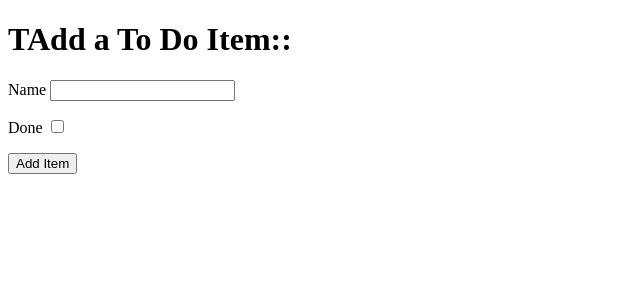
After one commit to Erik1007/Hello-Django, a Django app: template todo/templates/add_item.html in a window 1280 px wide. The commit adds this page. Shown: the top 300 px of the page, without its empty margins (0-640 px from the left). Run offline with Django 3.2, Linux system fonts and the light colour scheme; the template is opened without the code that fills it, so the values that code supplies are empty.

Commit message:
added add_item page and set up input and submit buttons for the project

```diff
--- a/django_todo1/urls.py
+++ b/django_todo1/urls.py
@@ -15,9 +15,11 @@ Including another URLconf
 """
 from django.contrib import admin
 from django.urls import path
-from todo.views import get_todo_list
+from todo.views import get_todo_list, add_item
 
 urlpatterns = [
     path('admin/', admin.site.urls),
-    path('', get_todo_list, name='get_todo_list')
+    path('', get_todo_list, name='get_todo_list'),
+    path('', add_item, name='add_item')
+
 ]
--- /dev/null
+++ b/todo/templates/add_item.html
@@ -0,0 +1,35 @@
+<!DOCTYPE html>
+<html lang="en">
+
+<head>
+    <meta charset="UTF-8">
+    <meta http-equiv="X-UA-Compatible" content="IE=edge">
+    <meta name="viewport" content="width=device-width, initial-scale=1.0">
+    <title>Document</title>
+</head>
+
+<body>
+    <h1>TAdd a To Do Item::</h1>
+    <form method="POST" action="add">
+        <div>
+            <p>
+                <label for="id_name">Name</label>
+                <input type="text" id="id_name" name="item_name">
+            </p>
+        </div>
+        <div>
+            <p>
+                <label for="id_done">Done</label>
+                <input type="checkbox" id="id_done" name="item_done">
+            </p>
+        </div>
+        <div>
+            <p>
+            <button type="submit">Add Item</button>
+            </p>
+        </div>
+    </form>
+
+</body>
+
+</html>
--- a/todo/views.py
+++ b/todo/views.py
@@ -9,3 +9,7 @@ def get_todo_list(request):
         'items': items
     }
     return render(request, "todo/todo_list.html", context)
+
+
+def add_item(request):
+    return render(request, "todo/add_item.html")
```
Also changed, not shown: todo/templates/todo/todo_list.html (+7 -1 lines).
